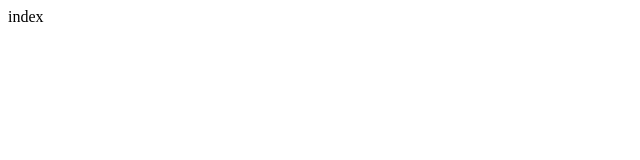
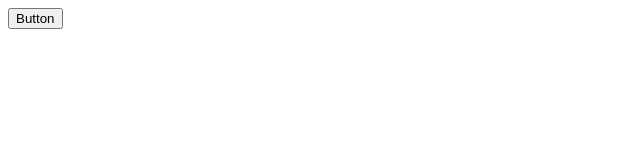
Before and after one commit to felipelamela/GatilLilas, a Next.js app: page / in a window 1280 px wide. Shown: the top 160 px of the page, without its empty margins (0-640 px from the left). Built offline with nearby package versions, Linux system fonts and the light colour scheme.

Commit message:
chore: add Interface.d.ts | tsconfig.json

```diff
--- a/pages/index.tsx
+++ b/pages/index.tsx
@@ -1,8 +1,11 @@
 import React from 'react'
+import Button from '../Components/GlobalComponents/Button'
 
 const index = () => {
   return (
-    <div>index</div>
+    <>
+      <Button />
+    </>
   )
 }
 
--- a/tsconfig.json
+++ b/tsconfig.json
@@ -1,6 +1,7 @@
 {
   "compilerOptions": {
     "lib": [
+      "ES6",
       "dom",
       "dom.iterable",
       "esnext"
```
Also changed, not shown: interface.d.ts (added).
